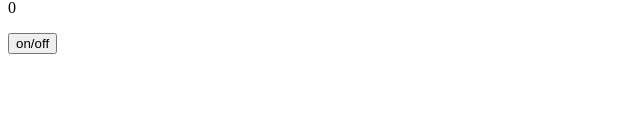
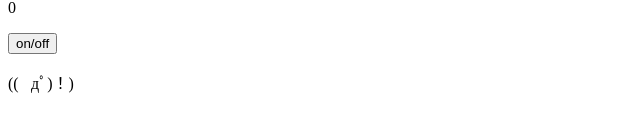
Before and after one commit to ryuyuryuyu/1st-React-JS, a React (Vite) app: page / in a window 1280 px wide. Both pictures are taken after a click on the button "on/off". Shown: the part 203-334 px from the top of the page, without its empty margins (0-640 px from the left). Built offline with nearby package versions, Linux system fonts and the light colour scheme.

Commit message:
再レンダリングとその副作用

```diff
--- a/src/App.jsx
+++ b/src/App.jsx
@@ -1,7 +1,7 @@
-import { useState } from "react";
+import { useEffect, useState } from "react";
 import { ColorfulMessage } from "./componets/ColorfulMessage";
 /*
-    State：
+  useState：
     コンポーネントの状態・情報のこと。
     例:
       ・エラーの有無
@@ -10,7 +10,7 @@ import { ColorfulMessage } from "./componets/ColorfulMessage";
       ・APIから取得した内容
 */
 /*
-  Reactの再レンダリング：
+  Reactの再レンダリングされる条件：
     ・Stateが更新されたとき
     ・propsが更新されたとき
     ・子のコンポーネントは、親の再レンダリングに引きずられて再レンダリングされる。（させない方法はある。）
@@ -21,7 +21,7 @@ import { ColorfulMessage } from "./componets/ColorfulMessage";
   console.log("--App--");
   // 配列の分割代入でstateを受け取る。numの初期値は「useState(0)」の0。
   const [num, setNum] = useState(0);
-  const [isShowFace, setIsShowFace] = useState(true);
+  const [isShowFace, setIsShowFace] = useState(false);
 
   // 本関数内で使う関数をここで定義する
   const onClickCountUp = () => {
@@ -32,6 +32,24 @@ import { ColorfulMessage } from "./componets/ColorfulMessage";
   const onClickToggle = () => {
     setIsShowFace(!isShowFace);
   }
+  /*
+    useEffect：
+      マウント時のみ実行される。
+      それ以降は第二引数に設定した値に変更があった場合のみ、実行される。
+  */
+  useEffect(() => {
+    if (num > 0) {
+      // ３の倍数のときだけ、顔文字が表示される
+      if (num % 3 === 0){
+        // trueなら何もしない（※無限ループ対策）
+        isShowFace || setIsShowFace(true);
+      } else {
+        // falseなら何もしない（※無限ループ対策）
+        isShowFace && setIsShowFace(false);
+      }
+    }
+  }, [num]);
+
 
   // {} はJavaScriptで書くよ、という宣言。
   // アロー関数だった部分を上記に切り出した。この方が見やすい。
@@ -43,7 +61,7 @@ import { ColorfulMessage } from "./componets/ColorfulMessage";
       <button onClick={onClickCountUp}>カウントアップ</button>
       <p>{num}</p>
       <button onClick={onClickToggle}>on/off</button>
-      {isShowFace && <p>(( ;∀;))</p>}
+      {isShowFace && <p>((ﾟдﾟ)！)</p>}
 
     </>
   );
```
Lines whose indentation alone changed are shown as unchanged.
